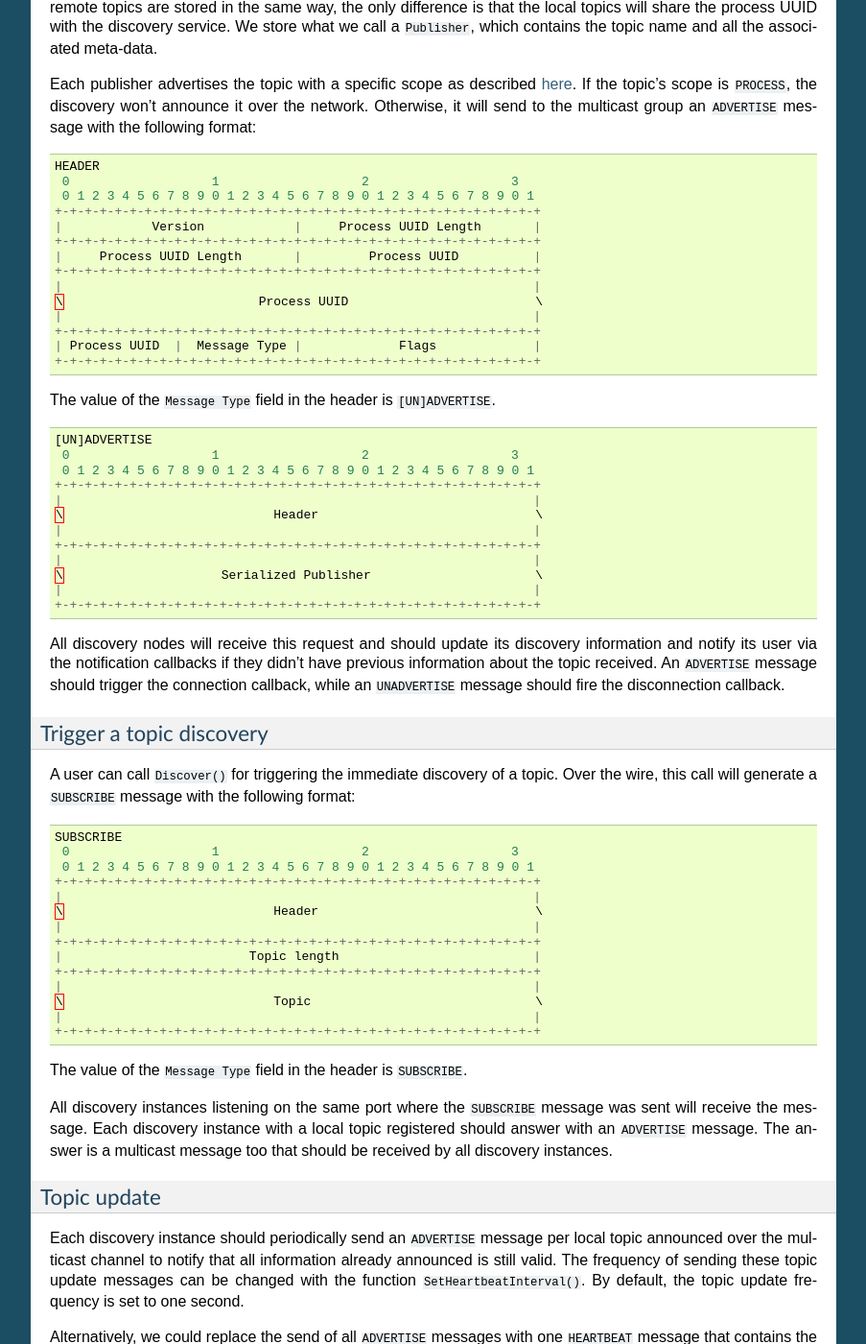
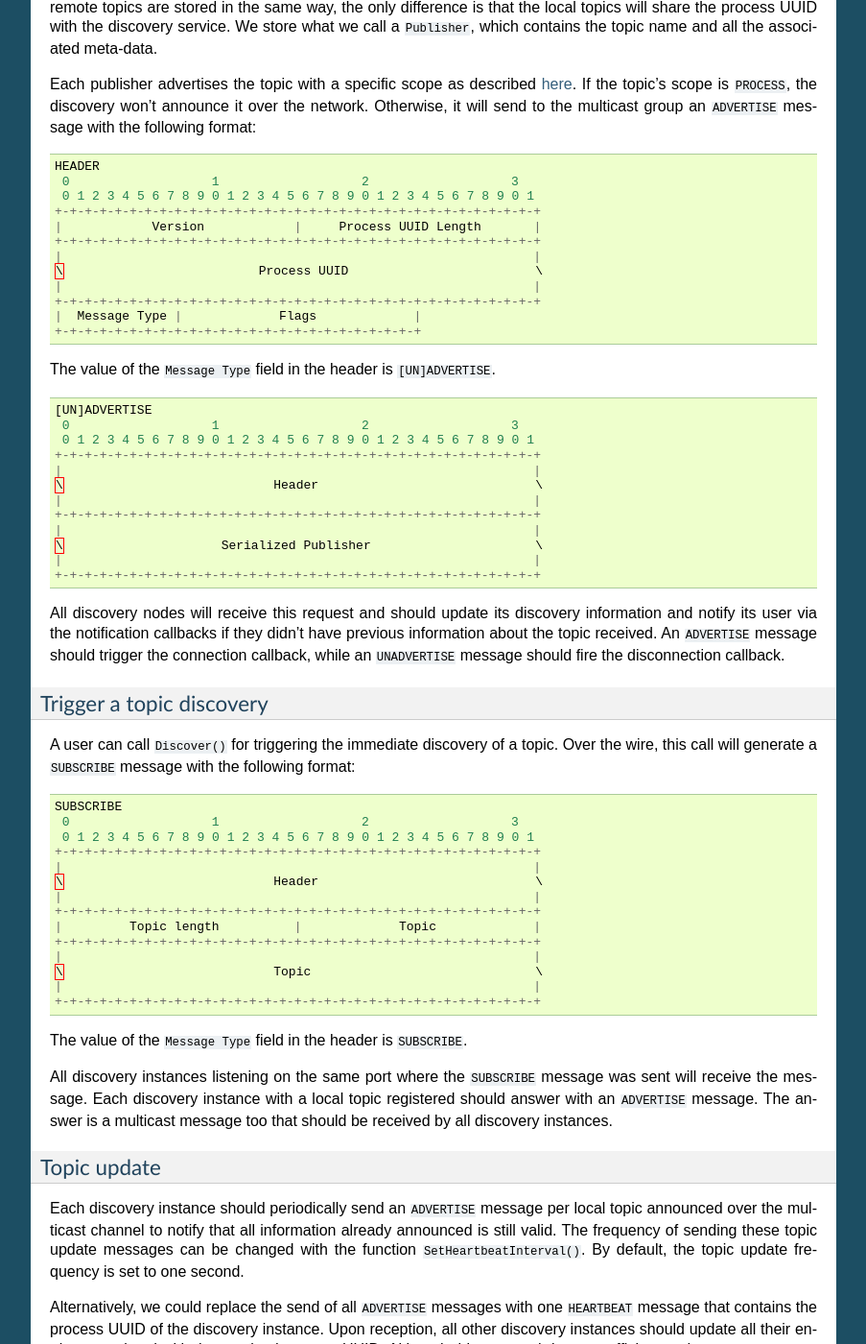
Before and after one commit to gazebosim/gz-transport, a Sphinx documentation site: the page built from docs/development/development.rst, in a window 1280 px wide and 1400 px high, scrolled down 2064 px. Shown: the whole window at 96% size, without its empty margins (198-1101 px from the left). Built offline with Sphinx 7.4.7, drawn with Linux system fonts in a browser that asks for light colours.

Commit message:
Update strings' length in docs

```diff
--- a/docs/development/development.rst
+++ b/docs/development/development.rst
@@ -114,7 +114,7 @@ return all the information to our users when available. The way we tackle the
 notification  inside ``Discovery`` is through callbacks. A discovery user
 needs to register two callbacks: one for receiving notifications when new
 topics are available and another for notifying when a topic is no longer
-active. The functions       ``ConnectionsCb()`` and ``DisconnectionsCb()`` allow
+active. The functions ``ConnectionsCb()`` and ``DisconnectionsCb()`` allow
 the discovery user to set these two notification callbacks. For example, a user
 will invoke the ``Discover()`` call and, after some time, its ``ConnectionCb``
 will be executed with the information about the requested topic. In the
@@ -147,14 +147,12 @@ with the following format:
     +-+-+-+-+-+-+-+-+-+-+-+-+-+-+-+-+-+-+-+-+-+-+-+-+-+-+-+-+-+-+-+-+
     |            Version            |     Process UUID Length       |
     +-+-+-+-+-+-+-+-+-+-+-+-+-+-+-+-+-+-+-+-+-+-+-+-+-+-+-+-+-+-+-+-+
-    |     Process UUID Length       |         Process UUID          |
-    +-+-+-+-+-+-+-+-+-+-+-+-+-+-+-+-+-+-+-+-+-+-+-+-+-+-+-+-+-+-+-+-+
     |                                                               |
     \                          Process UUID                         \
     |                                                               |
     +-+-+-+-+-+-+-+-+-+-+-+-+-+-+-+-+-+-+-+-+-+-+-+-+-+-+-+-+-+-+-+-+
-    | Process UUID  |  Message Type |             Flags             |
-    +-+-+-+-+-+-+-+-+-+-+-+-+-+-+-+-+-+-+-+-+-+-+-+-+-+-+-+-+-+-+-+-+
+    |  Message Type |             Flags             |
+    +-+-+-+-+-+-+-+-+-+-+-+-+-+-+-+-+-+-+-+-+-+-+-+-+
 
 The value of the ``Message Type`` field in the header is ``[UN]ADVERTISE``.
 
@@ -197,7 +195,7 @@ the following format:
     \                            Header                             \
     |                                                               |
     +-+-+-+-+-+-+-+-+-+-+-+-+-+-+-+-+-+-+-+-+-+-+-+-+-+-+-+-+-+-+-+-+
-    |                         Topic length                          |
+    |         Topic length          |             Topic             |
     +-+-+-+-+-+-+-+-+-+-+-+-+-+-+-+-+-+-+-+-+-+-+-+-+-+-+-+-+-+-+-+-+
     |                                                               |
     \                            Topic                              \
--- a/docs/nodesAndTopics/nodesAndTopics.rst
+++ b/docs/nodesAndTopics/nodesAndTopics.rst
@@ -108,7 +108,7 @@ part of a namespace. Two or more consecutive slashes (``//``) are not allowed.
 Namespace  Topic name    Fully qualified topic  Validity  Comment
 =========  ============  =====================  ========  =======
 *ns1*      */topicA*     */topicA*              Valid     Absolute topic
-\          *topicA*      */topicA*              Valid     Absolute topic
+\          */topicA*     */topicA*              Valid     Absolute topic
 *ns1*      *topicA*      */ns1/topicA*          Valid
 \          *topicA*      \                      Invalid   Empty string is invalid
 *my ns*    *topicA*      \                      Invalid   Contains white space
```
